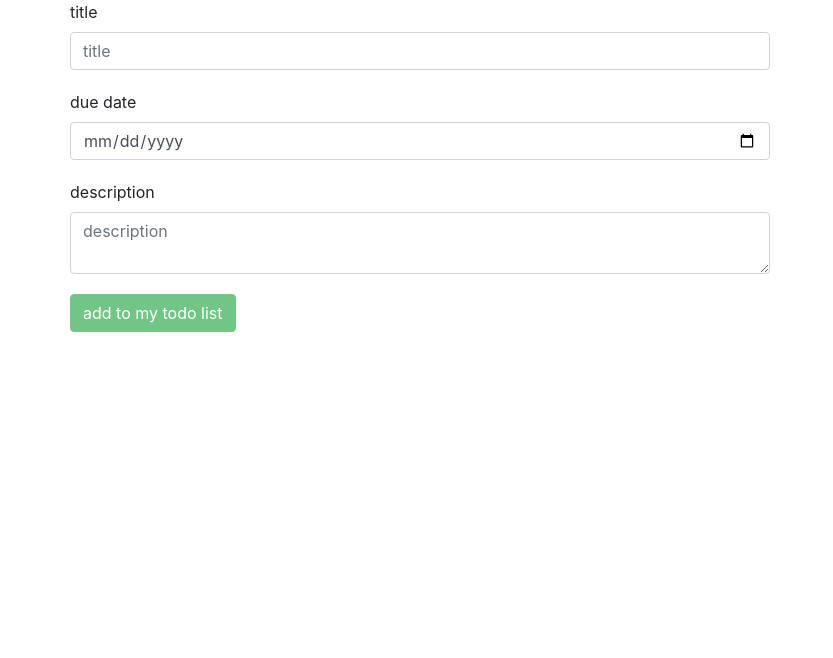
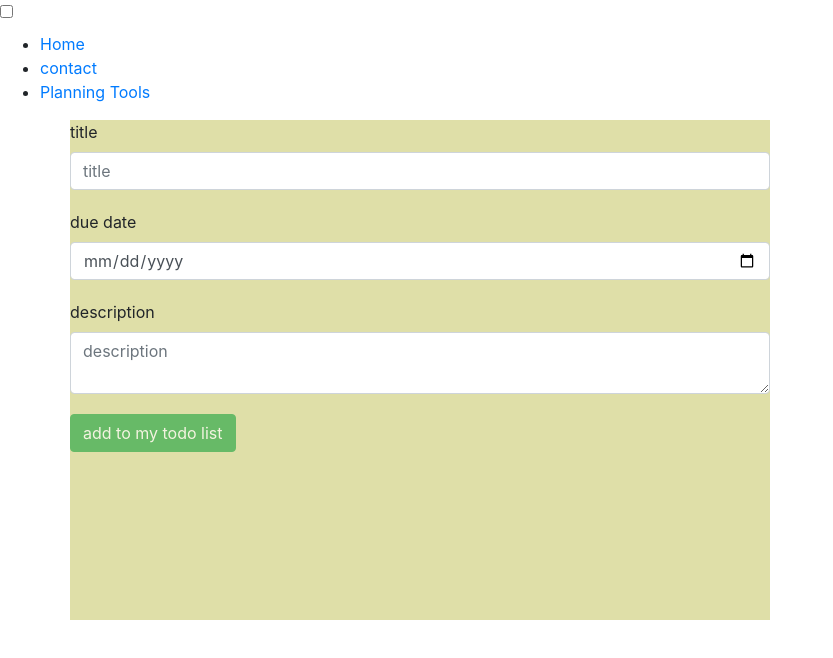
Before and after one commit to elhamposhtiban/Something-To-Remember, a React (Create React App) app in the folder client/: page / in a window 1280 px wide. Shown: the top 658 px of the page, without its empty margins (0-833 px from the left). Built offline with nearby package versions, Linux system fonts and the light colour scheme; no server answers.

Commit message:
adding navigation to the application

```diff
--- a/client/src/App.js
+++ b/client/src/App.js
@@ -1,9 +1,14 @@
 import React from 'react';
 import Dolist from "./pages/doList"
+import Navbar from "./components/Navbar/index"
 
 function App() {
   return (
-<Dolist/>
+    <div>
+      <Navbar/>
+      <Dolist/>
+    </div>
+
   );
 }
 
--- a/client/src/components/FormDolist/style.css
+++ b/client/src/components/FormDolist/style.css
@@ -2,6 +2,7 @@
     width: 700px;
     height : 500px;
     margin-bottom: 30px;
+    background-color:rgb(223, 223, 168);
 
 }
 
--- /dev/null
+++ b/client/src/components/Navbar/index.js
@@ -0,0 +1,28 @@
+import React from "react";
+
+
+
+const Navbar = () => {
+
+    return(
+
+        <div className="navigation">
+        <input type="checkbox" className="navigation__checkbox" id="navi_toggle"/>
+        <label for="navi_toggle" className="navigation__button">
+            <span className="navigation__icon">&nbsp;</span>
+        </label>
+        <div className="navigation__background"></div>
+        <nav className="navigation__nav">
+            <ul className="navigation__list">
+                <li className="navigation__item"><a href="index.html" className="navigation__link">Home</a></li>
+                <li className="navigation__item"><a href="contact.html" className="navigation__link">contact</a></li>
+                <li className="navigation__item"><a href="portfolio.html" className="navigation__link">Planning Tools</a></li>
+            </ul>
+        </nav>
+      </div>
+
+
+    )
+}
+
+export default Navbar;
```
